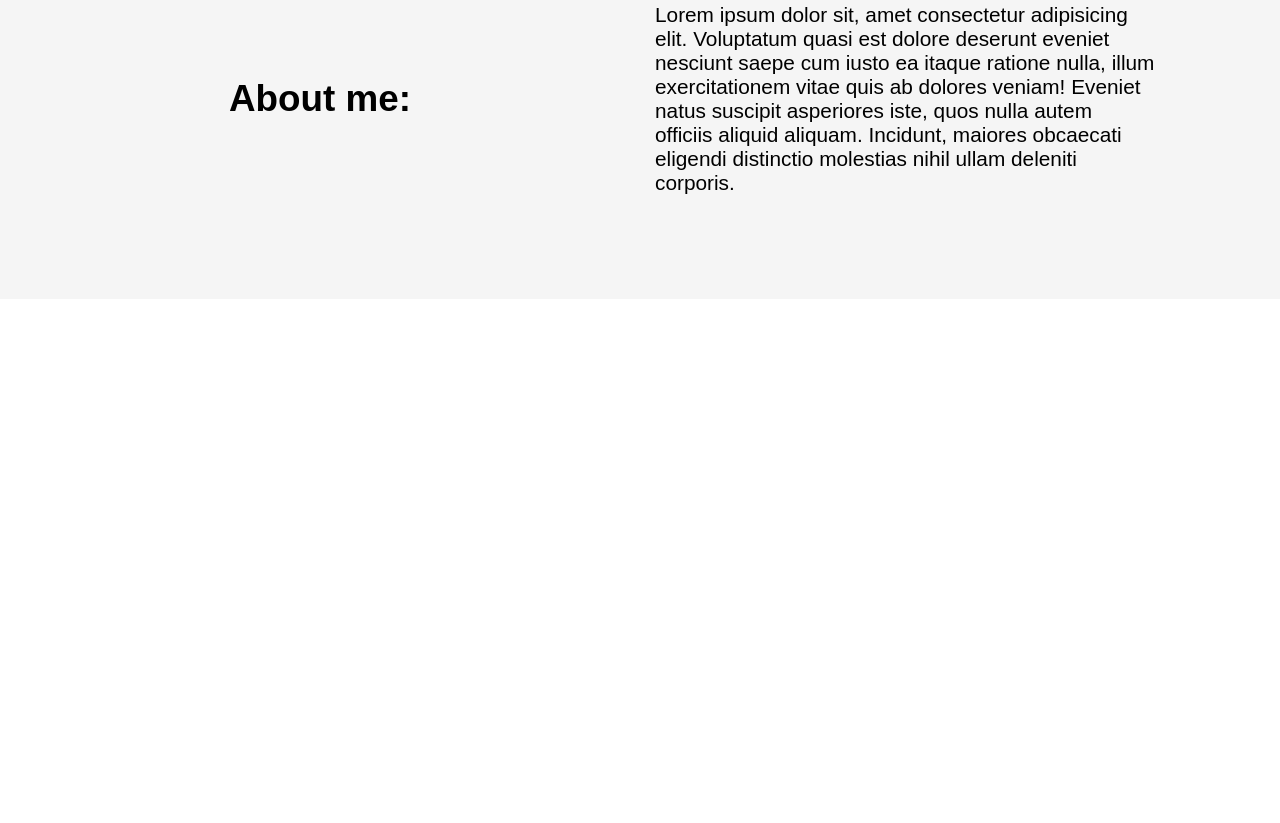
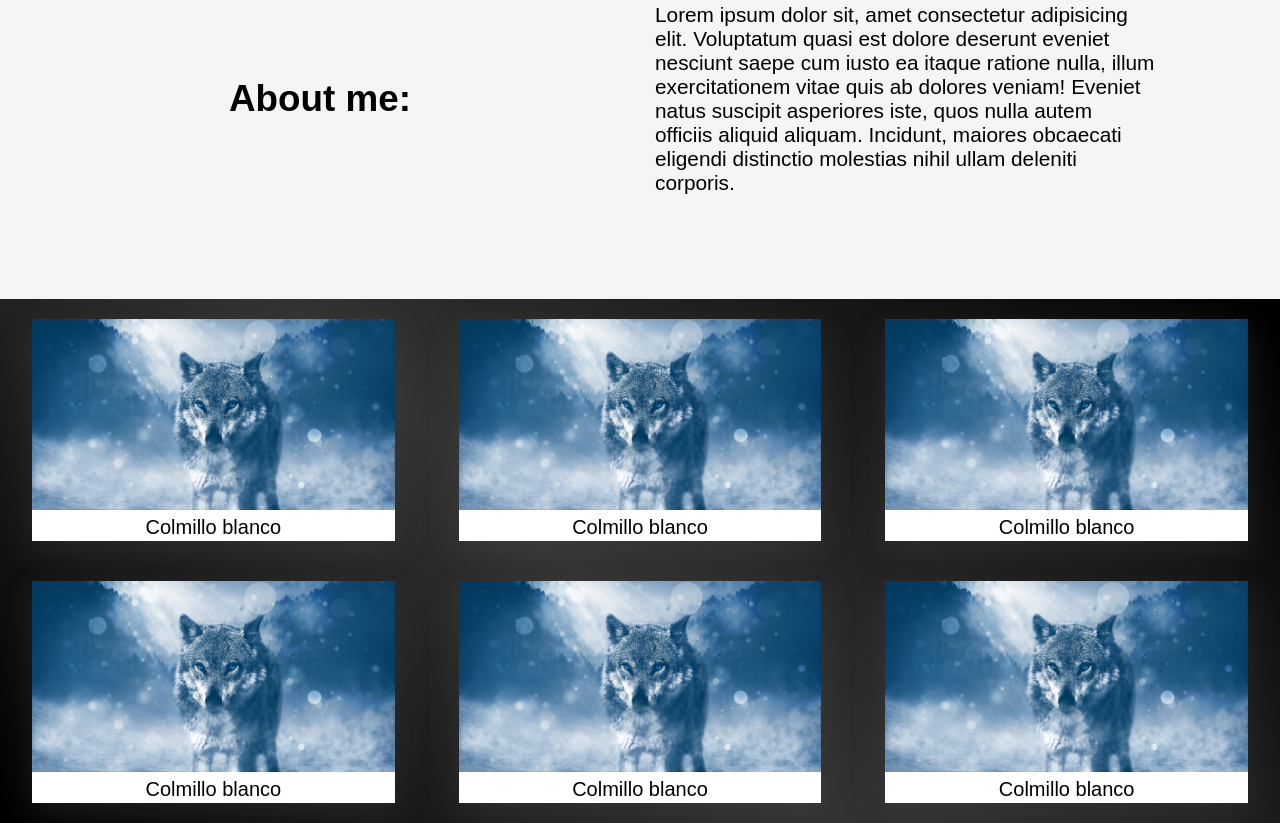
Before and after one commit to MaxiRinaldi22/Proyect-porfolio, a plain HTML site: page index.html in a window 1280 px wide. Shown: the part 928-1751 px from the top of the page. Before the commit the page ends 1227 px from the top, so only its background shows below. Drawn offline with Linux system fonts and the light colour scheme.

Commit message:
Se empieza con al seccion projects

```diff
--- a/css/styles.css
+++ b/css/styles.css
@@ -170,3 +170,42 @@ li {
     font-weight: bold;
     margin: 15px;
 }
+
+/* Projects */
+
+img {
+    width: 100%;
+}
+
+.lobo {
+    width: 85%;
+    background-color: white;
+    box-shadow:  0  10px 30px rgba(82, 81, 81, 0.3);
+    margin: 20px;
+    cursor: pointer;
+}
+
+
+.texto {
+    text-align: center;
+    font-size: 20px;
+    padding: 2px;
+
+}
+
+.container-project {
+    display: grid;
+    grid-template-columns: repeat(3, 1fr);
+    grid-template-rows: repeat(2, 1fr);
+    align-content: center;
+    justify-items: center;
+    background-color: #000000;
+    background-image: linear-gradient(43deg, #000000 0%, #333333 46%, #000000 100%);
+    width: 100%;
+}
+
+.lobo:hover {
+    box-shadow:  0  10px 30px rgba(206, 206, 206, 0.3);
+    filter: opacity(.8);
+    font-weight: bold;
+}
--- a/index.html
+++ b/index.html
@@ -55,6 +55,48 @@
       </div>
       <!-- End About -->
 
+      <!-- Projects -->
+
+      <!-- End projects -->
+      <div class="container-project">
+        <div class="lobo">
+          <img src="img/lobo.jpg" alt="Un lobo" />
+          <div class="texto">
+            <p>Colmillo blanco</p>
+          </div>
+        </div>
+        <div class="lobo">
+          <img src="img/lobo.jpg" alt="Un lobo" />
+          <div class="texto">
+            <p>Colmillo blanco</p>
+          </div>
+        </div>
+        <div class="lobo">
+          <img src="img/lobo.jpg" alt="Un lobo" />
+          <div class="texto">
+            <p>Colmillo blanco</p>
+          </div>
+        </div>
+        <div class="lobo">
+          <img src="img/lobo.jpg" alt="Un lobo" />
+          <div class="texto">
+            <p>Colmillo blanco</p>
+          </div>
+        </div>
+        <div class="lobo">
+          <img src="img/lobo.jpg" alt="Un lobo" />
+          <div class="texto">
+            <p>Colmillo blanco</p>
+          </div>
+        </div>
+        <div class="lobo">
+          <img src="img/lobo.jpg" alt="Un lobo" />
+          <div class="texto">
+            <p>Colmillo blanco</p>
+          </div>
+        </div>
+    </div>
+
       <!-- Footer -->
       <footer></footer>
       <!-- End Footer -->
```
Also changed, not shown: img/lobo.jpg (added).
